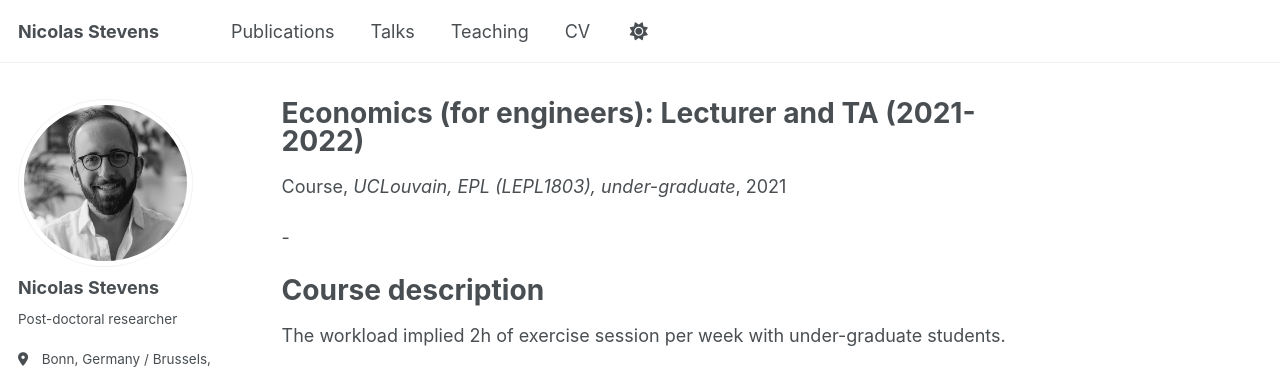
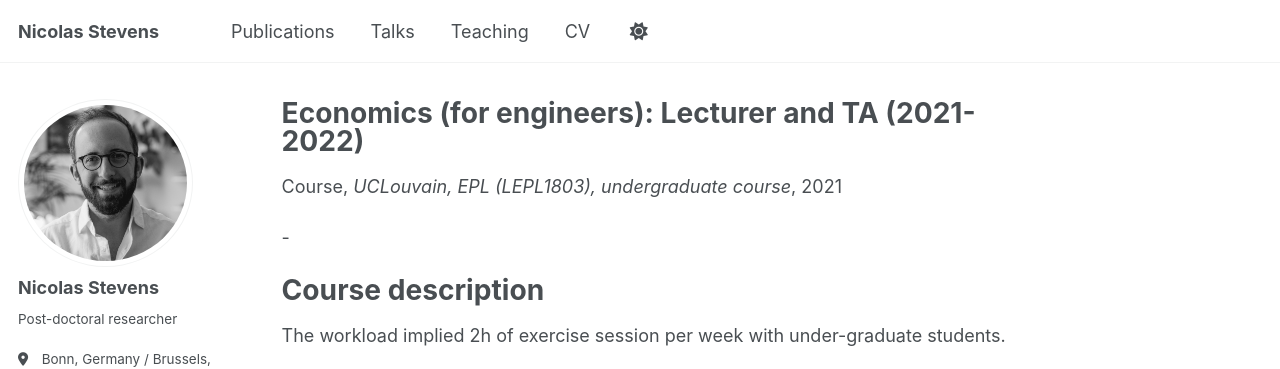
Before and after one commit to NicolasStevens/NicolasStevens.github.io, a Jekyll site: the page built from _teaching/UCLouvainEco.md, in a window 1280 px wide and 1037 px high. Shown: the top 369 px of the window. Built offline with Jekyll 4.4.1, drawn with Linux system fonts in a browser that asks for light colours; some web fonts are replaced; a script that is not in the unit is left out.

Commit message:
Update UCLouvainEco.md

```diff
--- a/_teaching/UCLouvainEco.md
+++ b/_teaching/UCLouvainEco.md
@@ -3,7 +3,7 @@ title: "Economics (for engineers): Lecturer and TA (2021-2022)"
 collection: teaching
 type: "Course"
 permalink: /teaching/UCLouvainEco
-venue: "UCLouvain, EPL (LEPL1803), under-graduate"
+venue: "UCLouvain, EPL (LEPL1803), undergraduate course"
 date: 2021-01-01
 location: "Louvain-la-Neuve, Belgium"
 ---
```
